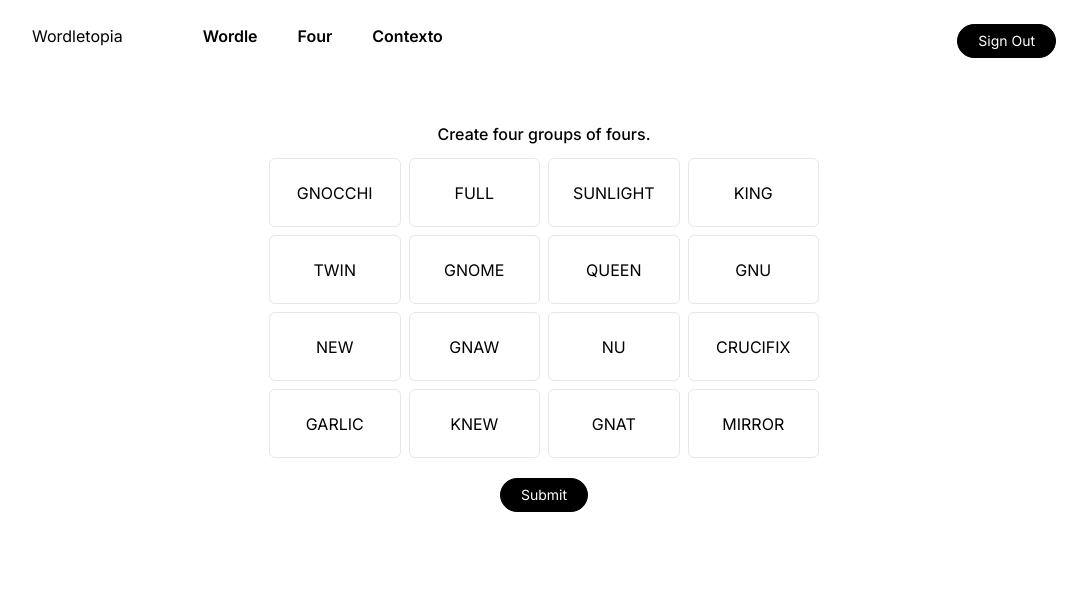
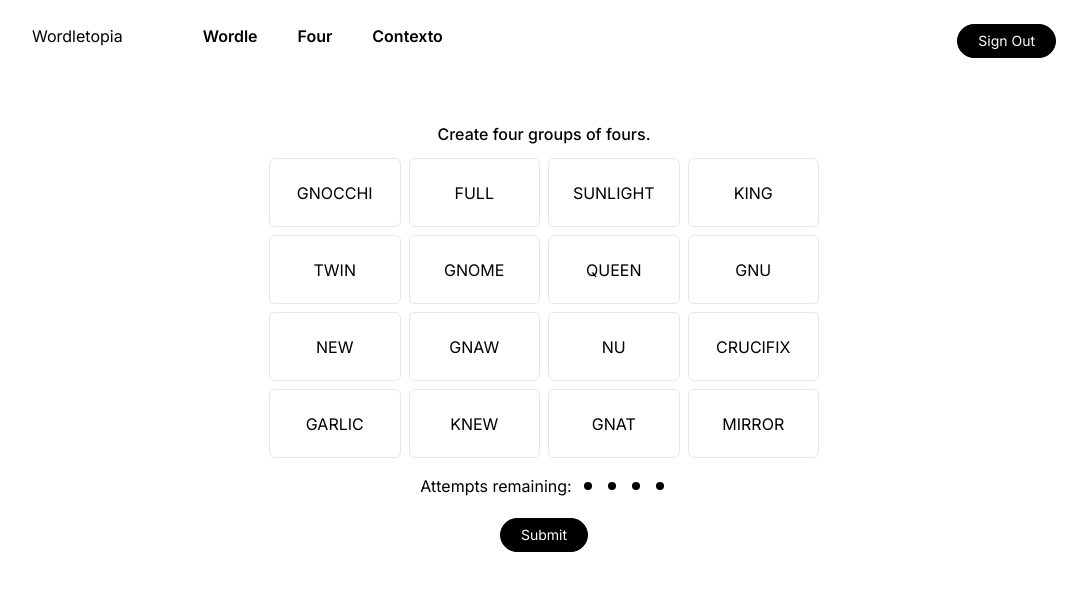
Before and after one commit to jezozobrado/nextWordle, a Next.js app: page /four in a window 1280 px wide. Shown: the top 590 px of the page, without its empty margins (96-1183 px from the left). Built offline with nearby package versions, Linux system fonts and the light colour scheme.

Commit message:
Fix duplicate keys in attempts display.

```diff
--- a/app/four/page.tsx
+++ b/app/four/page.tsx
@@ -1,5 +1,7 @@
 "use client";
+import { spawn } from "child_process";
 import React, { useEffect, useMemo, useState } from "react";
+import { GoDotFill, GoDot } from "react-icons/go";
 
 const Four = () => {
   const rawSolution = [
@@ -19,12 +21,11 @@ const Four = () => {
   const [guesses, setGuesses] = useState<string[]>([]);
 
   const [correctGuesses, setCorrectGuesses] = useState<string[][]>([]);
+  const [attempts, setAttempts] = useState(4);
 
   const handleSubmit = (guesses: string[], solution: string[][]) => {
     const stringifiedSolution = solution.map((s) => s.join(""));
     const stringifiedGuess = guesses.sort().join("");
-
-    console.log(guesses);
 
     if (stringifiedSolution.includes(stringifiedGuess)) {
       setShuffledSolution((old) => old?.filter((o) => !guesses.includes(o)));
@@ -45,6 +46,7 @@ const Four = () => {
         if (!tile) break;
         tile.style.animation = "wrongAnimation 0.4s";
       }
+      setAttempts((attempt) => attempt - 1);
     }
   };
 
@@ -127,6 +129,20 @@ const Four = () => {
           </div>
         ))}
       </div>
+      <div className="flex flex-row gap-2 items-center justify-center mt-4">
+        <span>Attempts remaining:</span>
+
+        {Array(attempts)
+          .fill("")
+          .map((_, i) => (
+            <GoDotFill key={i} />
+          ))}
+        {Array(4 - attempts)
+          .fill("")
+          .map((_, i) => (
+            <GoDot key={i} />
+          ))}
+      </div>
       <div className="flex w-full justify-center items-center mt-5 gap-2">
         <button
           disabled={guesses.length !== 4}
```
